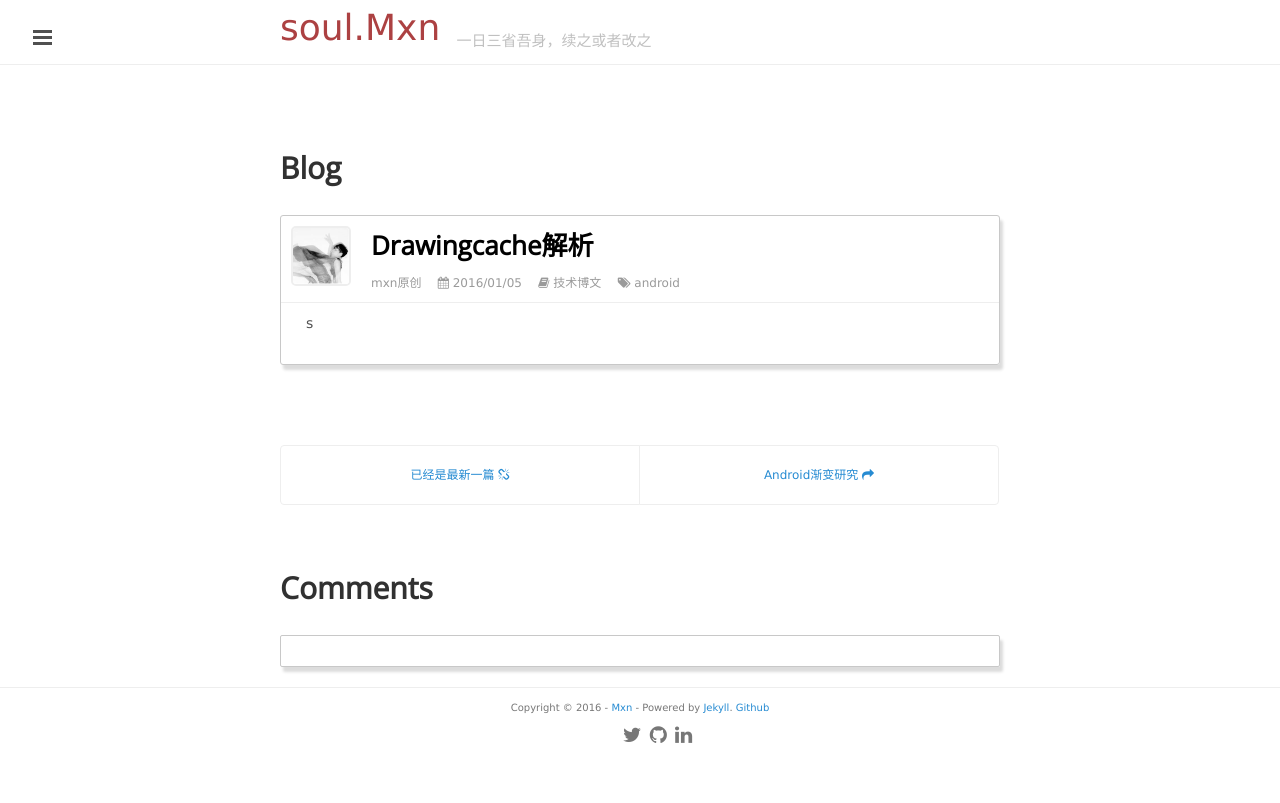
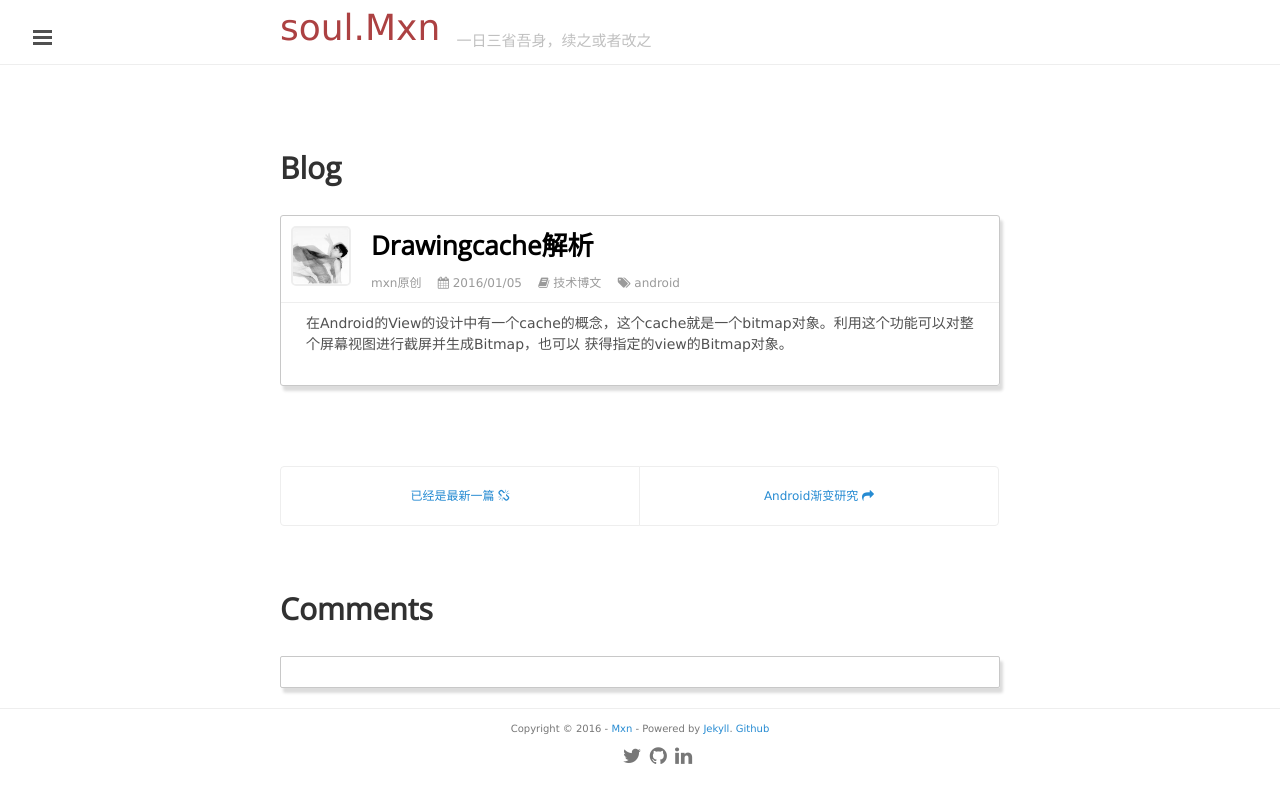
Before and after one commit to mxn21/mxn21.github.io, a Jekyll site: the page built from _posts/2016-1-5-DrawingCache解析.md, in a window 1280 px wide. Shown: the top 803 px of the page. Built offline with Jekyll 4.4.1, drawn with Linux system fonts in a browser that asks for light colours; Markdown is read by kramdown in place of the engine named in the settings; comment, search, counter and statistics services are not loaded.

Commit message:
2332423423

```diff
--- a/_posts/2016-1-5-DrawingCache解析.md
+++ b/_posts/2016-1-5-DrawingCache解析.md
@@ -6,4 +6,5 @@
 tag: android
 ---
 
-s
+在Android的View的设计中有一个cache的概念，这个cache就是一个bitmap对象。利用这个功能可以对整个屏幕视图进行截屏并生成Bitmap，也可以
+获得指定的view的Bitmap对象。
```
